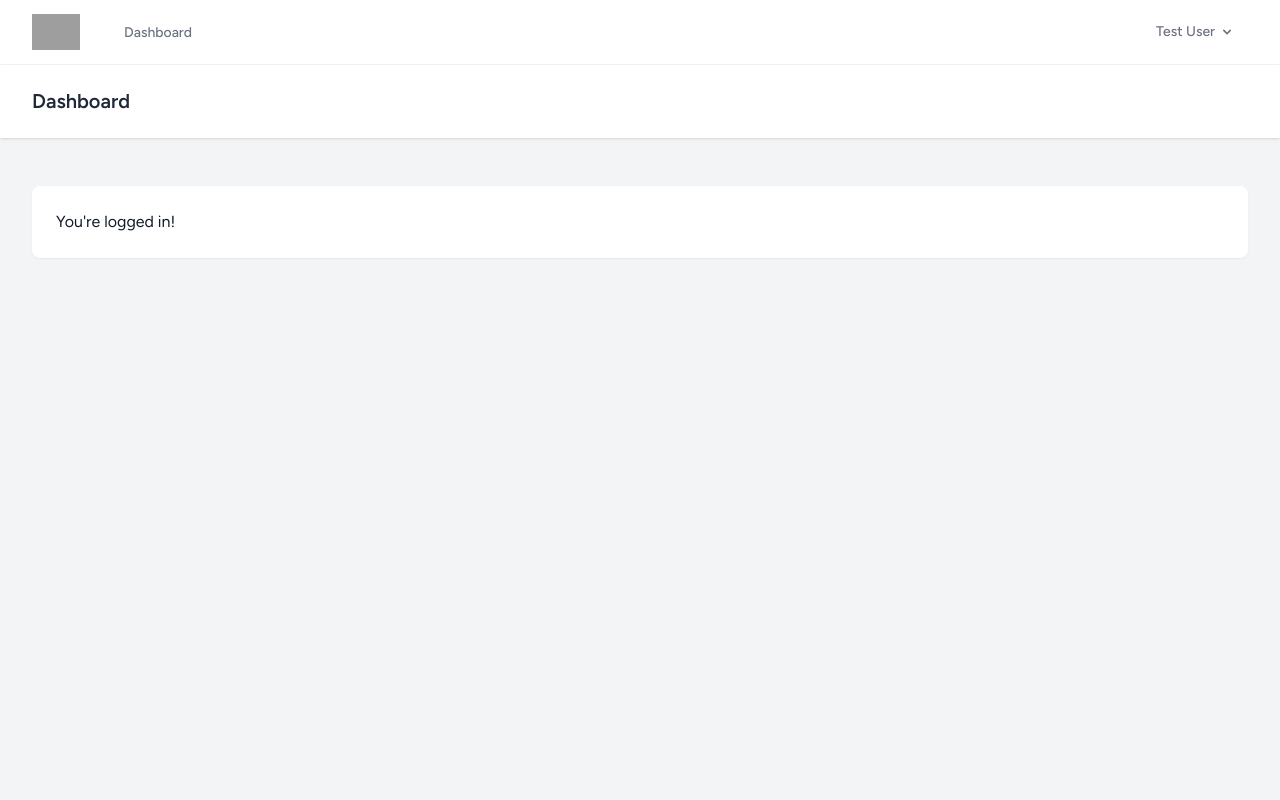
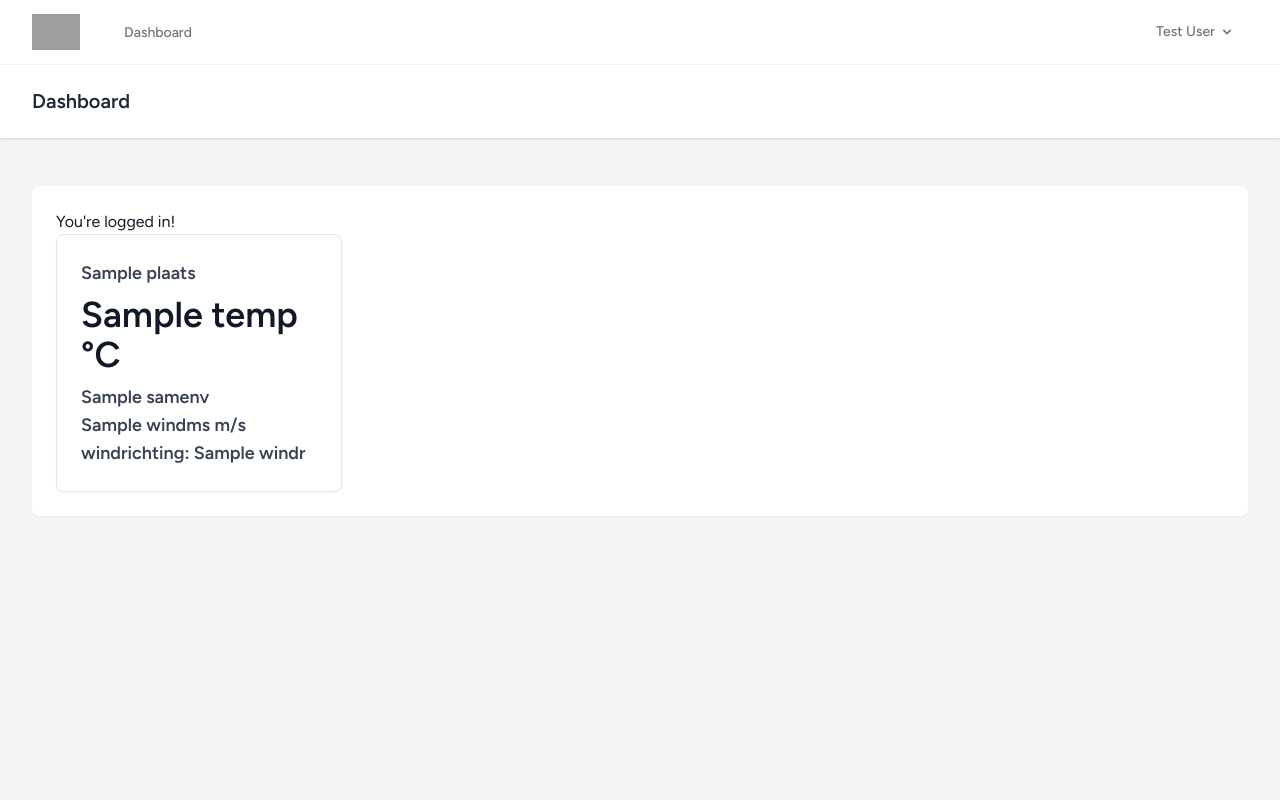
Before and after one commit to Ogulcan2005/Solar_tracker, a Laravel app: template Solar_Tracker/resources/views/dashboard.blade.php in a window 1280 px wide. Run offline with Laravel 12, Linux system fonts and the light colour scheme; a user stored in the database is signed in; data comes from the database, SQL or seed files in the repository; the template is opened without the code that fills it: most values are stand-ins (such as "Sample title", 1, 10 or a date in 2020); style sheets or scripts are compiled from the project's sources; grey boxes are pictures that could not be loaded.

Commit message:
feat: add Weather widget resource and controller
- Hoofdmap 'Widget' aangemaakt binnen de resources directory.
- 'Weather' bestand aangemaakt binnen de nieuwe Widget map.
- 'WeatherController' aangemaakt en de configuratie voor de API-key ingeladen.

```diff
--- a/Solar_Tracker/resources/views/dashboard.blade.php
+++ b/Solar_Tracker/resources/views/dashboard.blade.php
@@ -10,6 +10,7 @@
             <div class="bg-white overflow-hidden shadow-sm sm:rounded-lg">
                 <div class="p-6 text-gray-900">
                     {{ __("You're logged in!") }}
+                    @include('widgets.weather')
                 </div>
             </div>
         </div>
--- /dev/null
+++ b/Solar_Tracker/resources/views/widgets/weather.blade.php
@@ -0,0 +1,18 @@
+<div class="grid grid-cols-1 md:grid-cols-4 gap-2">
+    <div class="p-6 bg-white border border-gray-200 rounded-lg shadow-sm">
+        @if(!empty($weather))
+            <div class="text-lg font-semibold text-gray-700">
+                {{ $weather['plaats'] ?? 'Onbekende locatie' }}
+            </div>
+            <div class="text-4xl font-bold my-2">
+                {{ $weather['temp'] ?? 'Onbekende temperatuur' }} °C
+            </div>
+            <div class="text-lg font-semibold text-gray-700">
+                {{ $weather['samenv'] ?? 'Onbekend weer' }}
+            </div>
+            <div class="text-lg font-semibold text-gray-700">
+                {{ $weather['windms'] ?? 'Onbekende wind' }} m/s windrichting: {{ $weather['windr'] ?? 'Onbekende windrichting' }}
+            </div>
+        @endif
+    </div>
+</div>
--- a/Solar_Tracker/routes/web.php
+++ b/Solar_Tracker/routes/web.php
@@ -2,19 +2,21 @@
 
 use App\Http\Controllers\ProfileController;
 use Illuminate\Support\Facades\Route;
+use App\Http\Controllers\WeatherController;
 
 Route::get('/', function () {
-    return view('welcome');
+    return view('login');
 });
 
-Route::get('/dashboard', function () {
-    return view('dashboard');
-})->middleware(['auth', 'verified'])->name('dashboard');
+Route::get('/dashboard', [WeatherController::class, 'getWeather'])
+    ->middleware(['auth', 'verified'])
+    ->name('dashboard');
 
 Route::middleware('auth')->group(function () {
     Route::get('/profile', [ProfileController::class, 'edit'])->name('profile.edit');
     Route::patch('/profile', [ProfileController::class, 'update'])->name('profile.update');
     Route::delete('/profile', [ProfileController::class, 'destroy'])->name('profile.destroy');
+
 });
 
 require __DIR__.'/auth.php';
```
Also changed, not shown: Solar_Tracker/app/Http/Controllers/WeatherController.php (added, +23 -0 lines).
